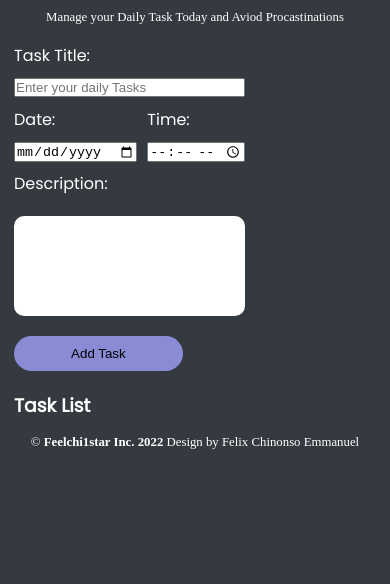
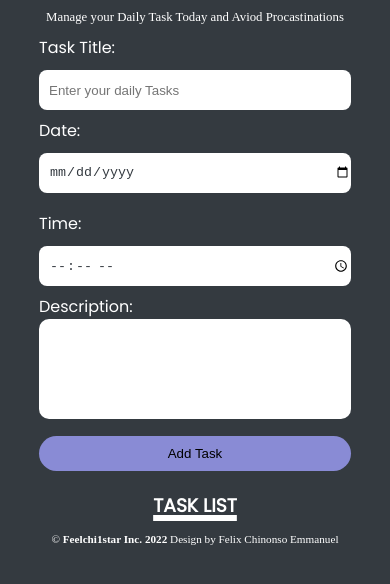
Before and after one commit to feelchi1star/Todo-app-vanillajs, a plain HTML site: page index.html in a window 390 px wide. Shown: the part 50-634 px from the top of the page. Drawn offline with Linux system fonts and the light colour scheme.

Commit message:
Todo App Created in HTML CSS AND JAVASCRIPT WITHOUT FRAMEWORK OR LIBRARY
Editing the CSS file

```diff
--- a/css.css
+++ b/css.css
@@ -48,7 +48,6 @@ input {
 .form-date {
   display: flex;
   gap: 10px;
-
   justify-content: center;
   align-items: center;
 }
@@ -56,16 +55,20 @@ input {
 .block {
   width: 100%;
 }
-.block > input {
-  height: 20px;
+
+/* Input Types */
+input[type="text"],
+input[type="time"],
+input[type="date"] {
+  background-color: var(--white-font);
+  border: #343a40;
+  color: #343a40;
+  height: 40px;
+  width: 100%;
+  border-radius: 8px;
+  padding-left: 10px;
 }
-/*Textarea Flex  */
-.form-group {
-  display: flex;
-  flex-direction: column;
-  gap: 20px;
-  justify-content: flex-start;
-}
+
 .display-1 {
   text-align: center;
   font-size: var(--head-font);
@@ -80,18 +83,21 @@ textarea {
   border: none;
   resize: none;
   border-radius: 10px;
-  padding-left: -10px;
+  text-align: left;
+  width: 100%;
+  height: 100px;
 }
 button {
   padding: 10px 10px;
   background: rgb(137, 139, 213);
   border: none;
   border-radius: 20px;
-  width: 20vh;
+  width: 100%;
+  margin-top: 10px;
 }
 button:hover {
-  background: rgb(50, 51, 68);
-  transition: 2s;
+  background: rgb(190, 190, 199);
+  transition: 1s;
 }
 
 /* Controls Alert Popup */
@@ -134,7 +140,9 @@ button:hover {
 }
 
 h3 {
-  text-align: center;
+  text-align: left;
+  text-transform: uppercase;
+  text-decoration: underline 6px;
 }
 .card-footer > a {
   text-decoration: none;
@@ -165,9 +173,9 @@ a {
   font-weight: 900;
 }
 .owner {
-  padding: 15px 0 0px 0;
-  bottom: 0;
-  position: relative;
+  padding: 3px 0 10px 0;
+  margin-top: 10px;
+  width: 100%;
   font-size: var(--sm);
   text-align: center;
 }
@@ -179,11 +187,35 @@ a {
   }
 
   .container-fluid {
-    margin: 1vh 14px 0px;
+    margin: 0 0 0px 0px;
     display: flex;
     flex-direction: column;
-    justify-content: space-around;
-    align-items: flex-start;
+    justify-content: center;
+    align-items: center;
     gap: 20px;
+    width: 100%;
   }
+  .container {
+    width: 80vw;
+    flex: 0;
+  }
+  .form-date {
+    flex-wrap: wrap;
+  }
+  .card-columns {
+    flex: 0;
+    justify-items: center;
+  }
+  #todoTask {
+    width: 90vw;
+  }
+  .owner {
+    font-size: 0.7em;
+    text-align: center;
+  }
+  .card-footer > div {
+  display: inline-flex;
+  padding-top: 5px;
+  padding-bottom: 5px;
 }
+}
```
